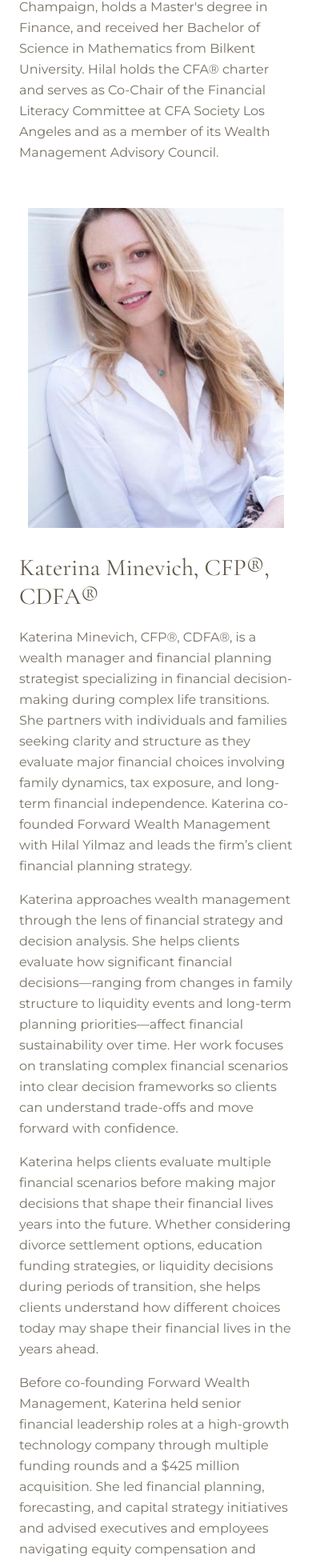
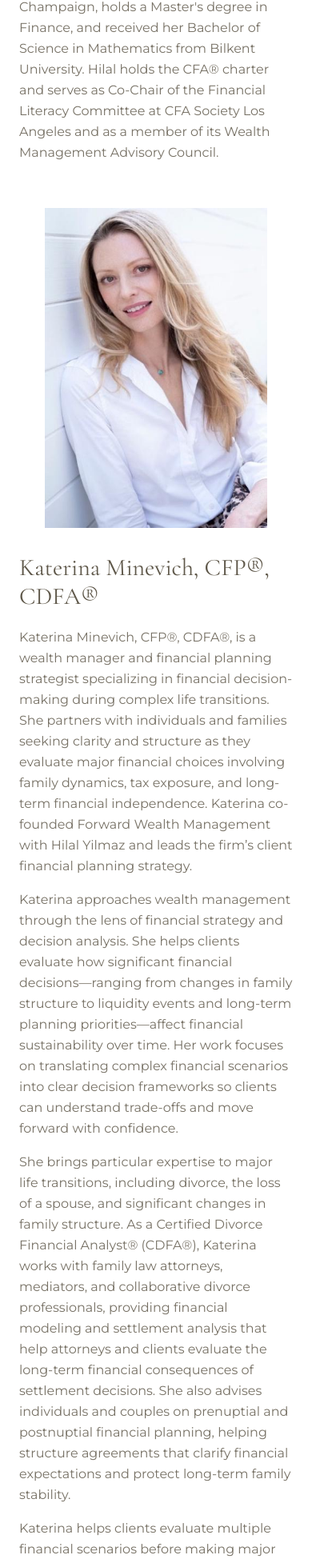
Before and after one commit to Ren6006/forwardwealthmanagement, a React (Vite) app: page /about in a window 390 px wide. Shown: the part 2243-4197 px from the top of the page at 80% size. Built offline with nearby package versions, Linux system fonts and the light colour scheme.

Commit message:
Fixed katerina bio and headshot on mobile

```diff
--- a/src/components/sections/AboutPage.jsx
+++ b/src/components/sections/AboutPage.jsx
@@ -34,7 +34,9 @@ export default function AboutPage() {
               <img
                 src={bio.image}
                 alt={bio.name}
-                className="w-full max-w-[320px] aspect-[4/5] object-cover mx-auto lg:mx-0"
+                className={`w-full max-w-[320px] aspect-[4/5] mx-auto lg:mx-0 ${
+                  bio.id === "katerina" ? "object-contain" : "object-cover"
+                }`}
               />
 
               <div>
--- a/src/content/site.ts
+++ b/src/content/site.ts
@@ -105,6 +105,7 @@ By building financial capability alongside financial capital, families strengthe
         paragraphs: [
           "Katerina Minevich, CFP®, CDFA®, is a wealth manager and financial planning strategist specializing in financial decision-making during complex life transitions. She partners with individuals and families seeking clarity and structure as they evaluate major financial choices involving family dynamics, tax exposure, and long-term financial independence. Katerina co-founded Forward Wealth Management with Hilal Yilmaz and leads the firm’s client financial planning strategy.",
           "Katerina approaches wealth management through the lens of financial strategy and decision analysis. She helps clients evaluate how significant financial decisions—ranging from changes in family structure to liquidity events and long-term planning priorities—affect financial sustainability over time. Her work focuses on translating complex financial scenarios into clear decision frameworks so clients can understand trade-offs and move forward with confidence.",
+          "She brings particular expertise to major life transitions, including divorce, the loss of a spouse, and significant changes in family structure. As a Certified Divorce Financial Analyst® (CDFA®), Katerina works with family law attorneys, mediators, and collaborative divorce professionals, providing financial modeling and settlement analysis that help attorneys and clients evaluate the long-term financial consequences of settlement decisions. She also advises individuals and couples on prenuptial and postnuptial financial planning, helping structure agreements that clarify financial expectations and protect long-term family stability.",
           "Katerina helps clients evaluate multiple financial scenarios before making major decisions that shape their financial lives years into the future. Whether considering divorce settlement options, education funding strategies, or liquidity decisions during periods of transition, she helps clients understand how different choices today may shape their financial lives in the years ahead.",
           "Before co-founding Forward Wealth Management, Katerina held senior financial leadership roles at a high-growth technology company through multiple funding rounds and a $425 million acquisition. She led financial planning, forecasting, and capital strategy initiatives and advised executives and employees navigating equity compensation and liquidity events. Earlier in her career, she worked at the U.S. Securities and Exchange Commission examining registered investment advisers, hedge funds, and mutual funds. These experiences continue to inform her advisory work with clients navigating complex financial decisions.",
           "Katerina earned her Bachelor’s degree from New York University and maintains the CERTIFIED FINANCIAL PLANNER™ (CFP®) and Certified Divorce Financial Analyst® (CDFA®) designations. She serves on the Board of Directors of the Financial Planning Association of Los Angeles as Director of Corporate Sponsorships."
```
